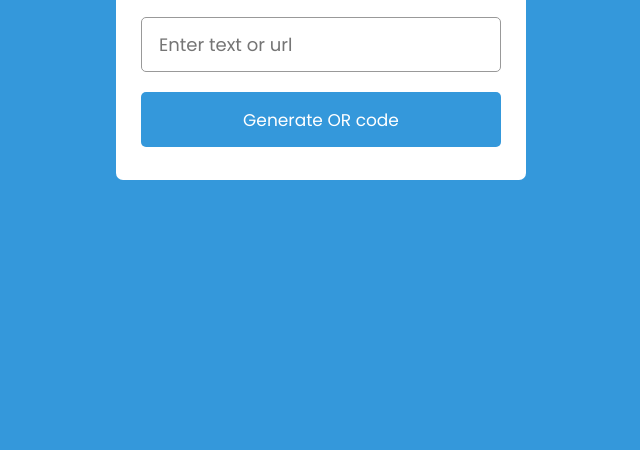
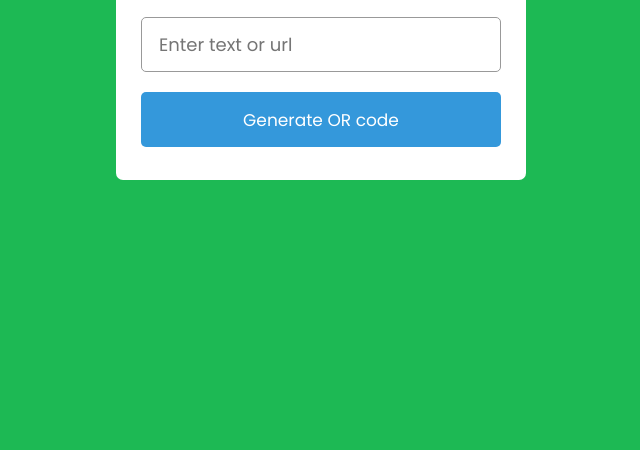
Before and after one commit to Niraj21611/QR-code-generator, a plain HTML site: page index.html in a window 1280 px wide. Shown: the part 350-800 px from the top of the page, without its empty margins (319-959 px from the left). Drawn offline with Linux system fonts and the light colour scheme.

Commit message:
Update style.css

```diff
--- a/style.css
+++ b/style.css
@@ -12,7 +12,7 @@ body{
     align-items: center;
     justify-content: center;
     min-height: 100vh;
-    background: #3498DB;
+    background: #1DB954;
 }
 
 .wrapper{
```
